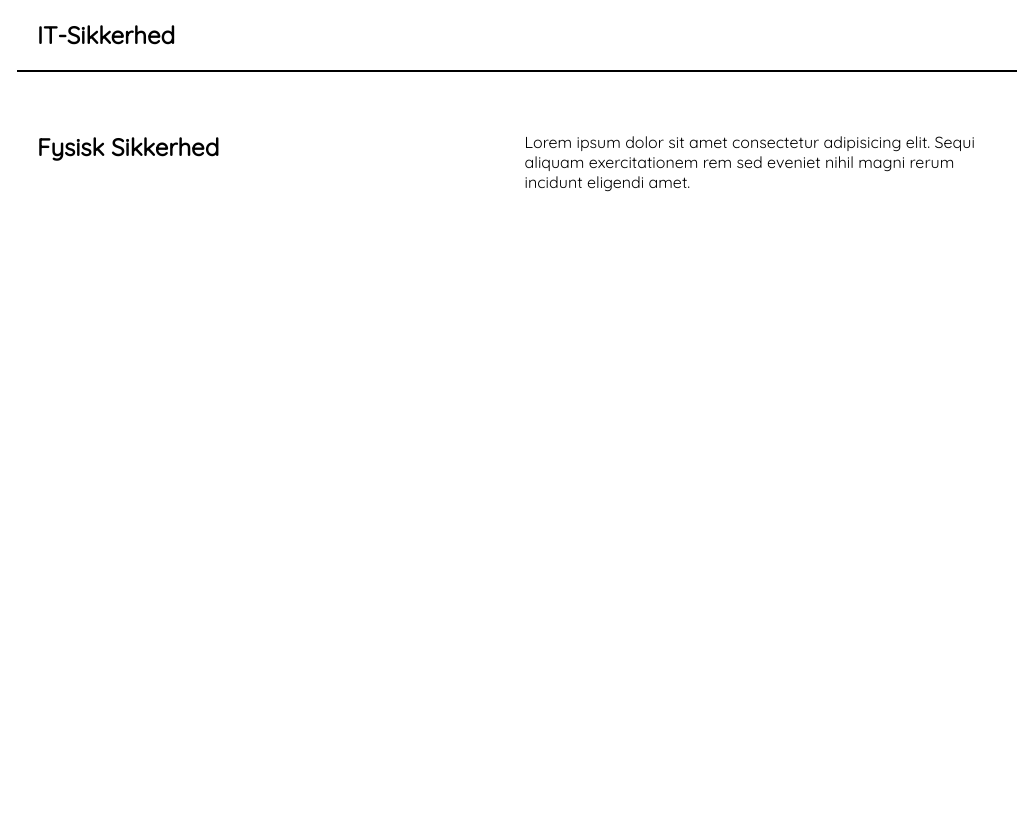
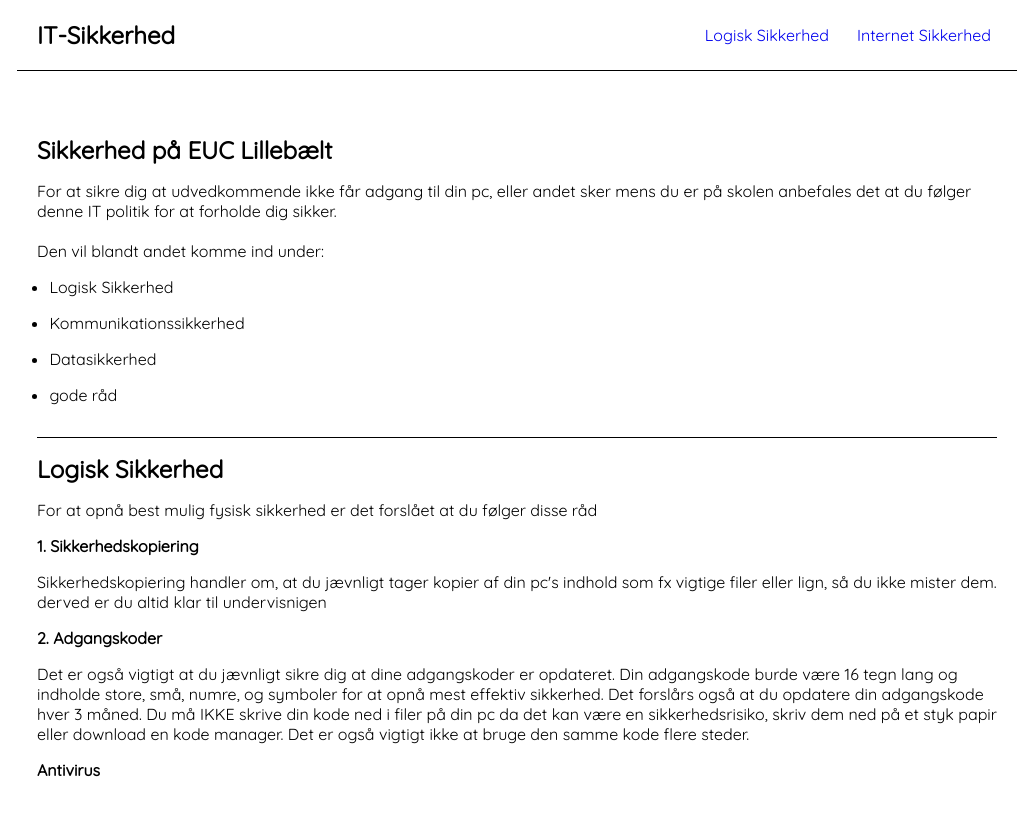
Before and after one commit to Bobby2075/it-sikkerhed, a React (Create React App) app: page / in a window 1280 px wide. Shown: the top 816 px of the page, without its empty margins (123-1151 px from the left). Built offline with nearby package versions, Linux system fonts and the light colour scheme.

Commit message:
Updated some stuff
Updated the main side and added scss
Also removed some old content
Redid the navbar

```diff
--- a/src/App.js
+++ b/src/App.js
@@ -1,10 +1,11 @@
-import Header from './Header';
+
+import Navbar from './Navbar';
 import Home from './Home';
 
 function App() {
   return (
     <div>
-      <Header />
+      <Navbar />
       <Home />
     </div>
   );
--- a/src/Header.js
+++ /dev/null
@@ -1,11 +0,0 @@
-const Header = () => {
-    return (
-        <nav className="header">
-            <h1>
-                IT-Sikkerhed
-            </h1>
-        </nav>
-    );
-}
-
-export default Header
--- a/src/Home.js
+++ b/src/Home.js
@@ -1,11 +1,38 @@
 const Home = () => {
     return (
+        <div className="wrapper">
+            <div className="home">
+            <h2>Sikkerhed på EUC Lillebælt</h2>
+            <p>For at sikre dig at udvedkommende ikke får adgang til din pc, eller andet sker mens du er på skolen anbefales det at du følger denne IT politik for at forholde dig sikker. <br />
+            <br />
+            Den vil blandt andet komme ind under:
+            </p>
+            <ul>
+                <li>Logisk Sikkerhed</li>
+                <li>Kommunikationssikkerhed</li>
+                <li>Datasikkerhed</li>
+                <li>gode råd</li>
+            </ul>
 
-        <div className="content">
-            <div className="row">
-                <h2 className="title col">Fysisk Sikkerhed</h2>
-                <p className="col">Lorem ipsum dolor sit amet consectetur adipisicing elit. Sequi aliquam exercitationem rem sed eveniet nihil magni rerum incidunt eligendi amet.</p>
+            <div className="fysisk" id="logik">
+                <article>
+                    <h2>Logisk Sikkerhed</h2>
+                    <p>For at opnå best mulig fysisk sikkerhed er det forslået at du følger disse råd</p>
+
+                    <p className="txt"><strong>1. Sikkerhedskopiering</strong></p>
+
+                    <p className="txt">Sikkerhedskopiering handler om, at du jævnligt tager kopier af din pc's indhold som fx vigtige filer eller lign, så du ikke mister dem. derved er du altid klar til undervisnigen</p>
+
+                    <p className="txt"><strong>2. Adgangskoder</strong></p>
+
+                    <p className="txt">Det er også vigtigt at du jævnligt sikre dig at dine adgangskoder er opdateret. Din adgangskode burde være 16 tegn lang og indholde store, små, numre, og symboler for at opnå mest effektiv sikkerhed. Det forslårs også at du opdatere din adgangskode hver 3 måned. Du må IKKE skrive din kode ned i filer på din pc da det kan være en sikkerhedsrisiko, skriv dem ned på et styk papir eller download en kode manager. Det er også vigtigt ikke at bruge den samme kode flere steder.</p>
+
+                    <p className="txt"><strong>Antivirus</strong></p>
+                </article>
             </div>
+
+
+        </div>
         </div>
     );
 }
--- /dev/null
+++ b/src/Navbar.js
@@ -0,0 +1,13 @@
+const Navbar = () => {
+    return (
+        <nav className="navbar">
+            <h1>IT-Sikkerhed</h1>
+            <div className="links">
+                <a href="#logik">Logisk Sikkerhed</a>
+                <a href="/">Internet Sikkerhed</a>
+            </div>
+        </nav>
+    );
+}
+
+export default Navbar;
--- a/src/index.css
+++ b/src/index.css
@@ -23,6 +23,7 @@
 .row {
     display: flex;
     margin-right: -15px;
+    margin-bottom: 20%;
 }
 
 .row h2 {
@@ -34,3 +35,9 @@
     width: 100%;
 
 }
+
+.col1 {
+    float: left;
+    position: relative;
+    width: 100%;
+}
--- a/src/index.js
+++ b/src/index.js
@@ -2,7 +2,7 @@ import React from 'react';
 import ReactDOM from 'react-dom';
 import App from './App';
 import reportWebVitals from './reportWebVitals';
-import './index.css';
+import './scss/style.css';
 
 ReactDOM.render(
   <React.StrictMode>
--- /dev/null
+++ b/src/scss/style.css
@@ -0,0 +1,55 @@
+@import url("https://fonts.googleapis.com/css2?family=Quicksand&display=swap");
+* {
+  margin: 0;
+  font-family: 'Quicksand', sans-serif;
+}
+
+* .navbar {
+  padding: 20px;
+  display: -webkit-box;
+  display: -ms-flexbox;
+  display: flex;
+  -webkit-box-align: center;
+      -ms-flex-align: center;
+          align-items: center;
+  max-width: 960px;
+  margin: 0 auto;
+  border-bottom: 1px solid;
+}
+
+* .navbar .links {
+  margin-left: auto;
+}
+
+* .navbar .links a {
+  margin-left: 16px;
+  text-decoration: none;
+  padding: 6px;
+}
+
+* .home {
+  width: 960px;
+  margin: 5% auto;
+  text-align: left;
+}
+
+* .home h2 {
+  margin-bottom: 16px;
+}
+
+* .home li {
+  margin-top: 16px;
+  position: relative;
+  left: -3%;
+}
+
+* .fysisk {
+  margin-top: 32px;
+  border-top: 1px solid;
+  padding-top: 16px;
+}
+
+* .fysisk .txt {
+  margin-top: 16px;
+}
+/*# sourceMappingURL=style.css.map */
--- /dev/null
+++ b/src/scss/style.scss
@@ -0,0 +1,52 @@
+@import url('https://fonts.googleapis.com/css2?family=Quicksand&display=swap');
+* {
+    margin: 0;
+    font-family: 'Quicksand', sans-serif;
+
+    .navbar {
+        padding: 20px;
+        display: flex;
+        align-items: center;
+        max-width: 960px;
+        margin: 0 auto;
+        border-bottom: 1px solid;
+
+        .links {
+            margin-left: auto;
+
+            a {
+                margin-left: 16px;
+                text-decoration: none;
+                padding: 6px;
+            }
+        }
+    }
+
+    .home {
+        width: 960px;
+        margin: 5% auto;
+        text-align: left;
+
+        h2 {
+            margin-bottom: 16px;
+        }
+
+        li {
+            margin-top: 16px;
+            position: relative;
+            left: -3%;
+        }
+
+    }
+
+    .fysisk {
+        margin-top: 32px;
+        border-top: 1px solid;
+        padding-top: 16px;
+
+        .txt {
+            margin-top: 16px;
+        }
+    }
+
+}
```
Also changed, not shown: 1 other file (tests, documents, lock files or other folders).
